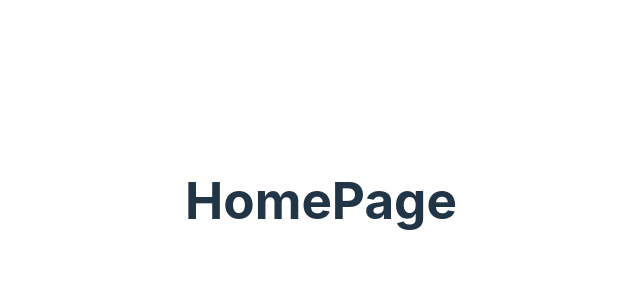
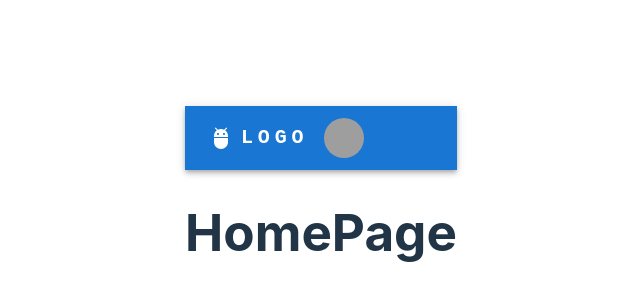
Before and after one commit to eccpluto/IOD-SE2024-miniProject02, a React (Vite) app in the folder miniProject02/: page / in a window 1280 px wide. Shown: the part 200-500 px from the top of the page, without its empty margins (319-959 px from the left). Built offline with nearby package versions, Linux system fonts and the light colour scheme; grey boxes are pictures that could not be loaded.

Commit message:
fixed component hierarchy in App component so we display the NavBar component correctly

```diff
--- a/miniProject02/src/App.jsx
+++ b/miniProject02/src/App.jsx
@@ -11,10 +11,9 @@ function App() {
   return (
     <>
       {/* TODO provide context(s) */}
+      <NavBar />
       <AppRoutes>
-        <NavBar>
-          <p>Hello</p>
-        </NavBar>
+        <p>Hello</p>
       </AppRoutes>
     </>
   )
```
